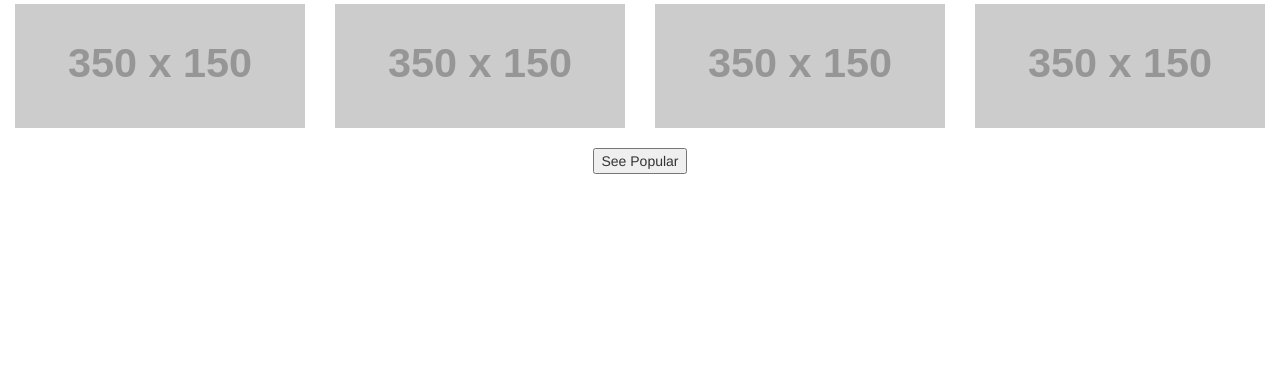
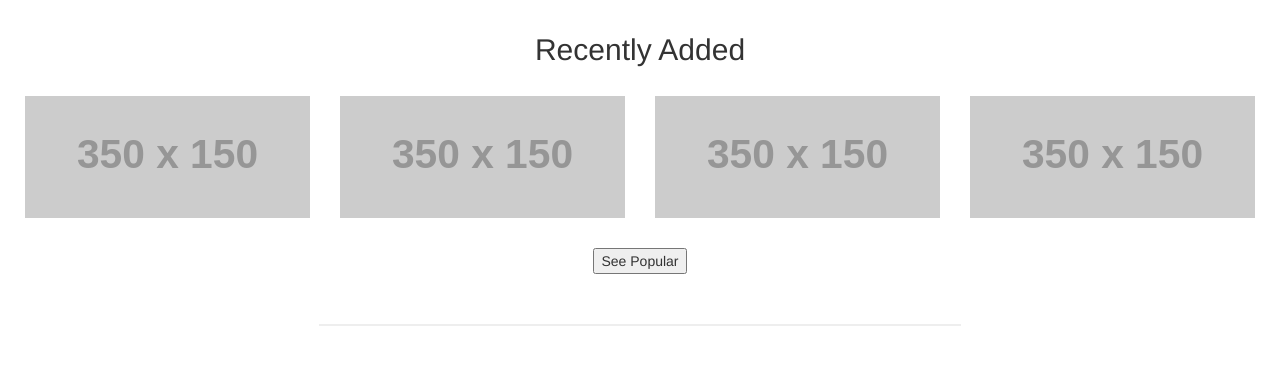
Before and after one commit to jlglam/web-development-own-anime-website, a plain HTML site: page i-nime.html in a window 1280 px wide. Shown: the part 669-1045 px from the top of the page. Before the commit the page ends 843 px from the top, so only its background shows below. Drawn offline with nearby package versions, Linux system fonts and the light colour scheme; placeholder pictures from the web are drawn by us.

Commit message:
added line in between

```diff
--- a/i-nime.html
+++ b/i-nime.html
@@ -56,6 +56,7 @@
 
     <!-- Jason -->
     <div class="container">
+      <div><hr></div>
       <div>
         <h2>Recently Added</h2>
       </div>
@@ -78,6 +79,8 @@
       <div id="popular-button">
         <button>See Popular</button>
       </div>
+
+      <div><hr></div>
     </div>
 </body>
 </html>
--- a/style2.css
+++ b/style2.css
@@ -10,5 +10,13 @@ h2{
 
 .row{
 	width: 100%;
-	margin: 0;
+	margin-left: 0;
+	padding: 10px;
 }
+
+hr{
+	width: 50%;
+	border: 1px groove;
+	margin-top: 50px;
+	margin-bottom: 50px;
+}
```
